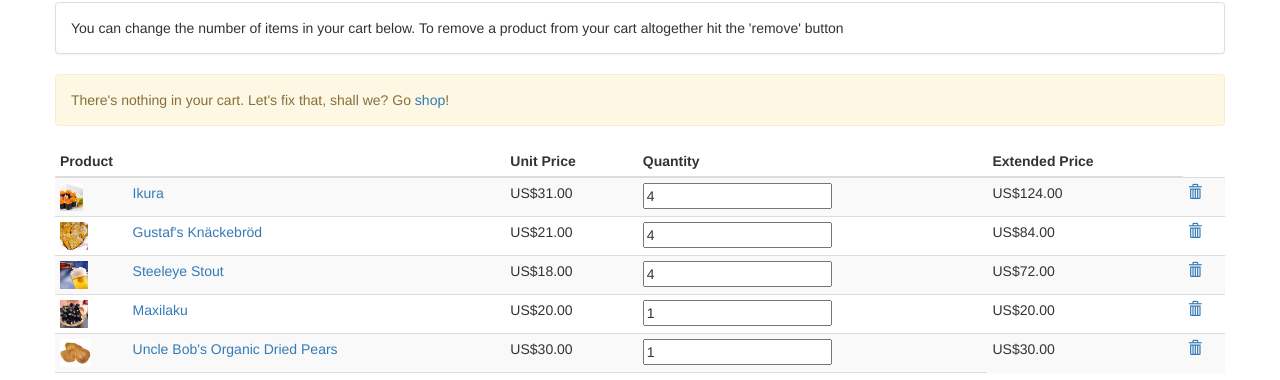
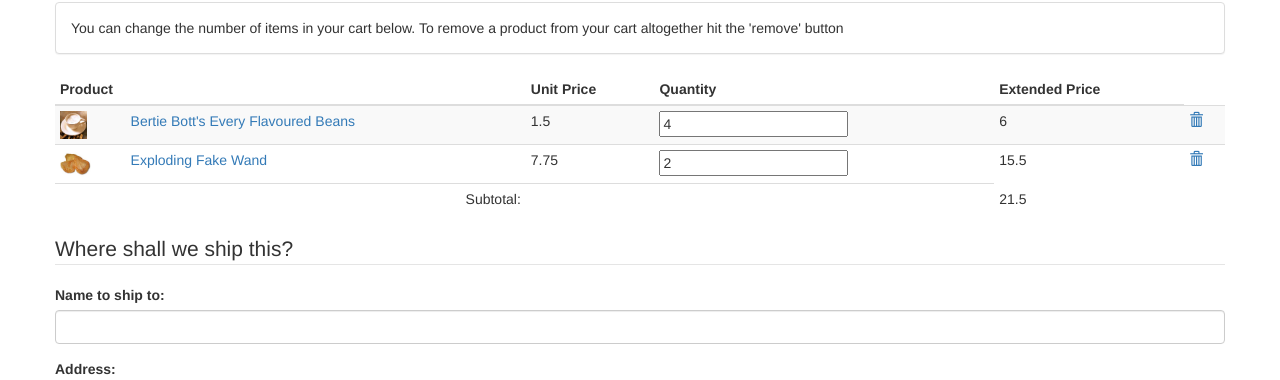
Before and after one commit to calvinvette/20170213-AngularJS, a website: page app/ordering/checkout.html in a window 1280 px wide. Shown: the part 400-780 px from the top of the page. Drawn offline with nearby package versions, Linux system fonts and the light colour scheme.

Commit message:
Lab 5 Solution

```diff
--- /dev/null
+++ b/app/ordering/CheckoutController.js
@@ -0,0 +1,53 @@
+(function() {
+  angular.module("OrderingModule").controller("CheckoutController", CheckoutController);
+  CheckoutController.$inject = ['$scope'];
+  // console.log("CheckoutController assigned");
+  function CheckoutController($scope) {
+    console.log("CheckoutController Loaded");
+    $scope.cart = [ {
+      product : {
+        productId : 1,
+        name : "Bertie Bott's Every Flavoured Beans",
+        price : 1.5
+      },
+      quantity : 4
+    },{
+      product : {
+        productId : 7,
+        name : "Exploding Fake Wand",
+        price : 7.75
+      },
+      quantity : 2
+    }];
+    $scope.cartTotal = 0;
+    $scope.$watch('cart', function() {
+      $scope.cartTotal = getCartTotal($scope.cart);
+    }, true);
+    $scope.removeFromCart = function(product) {
+      console.log("Removing " + product.name + " from cart");
+      for (var idx in $scope.cart) {
+        var item = $scope.cart[idx];
+        if (item.product == product) {
+          $scope.cart.splice(idx, 1);
+        }
+      }
+    }
+    $scope.processOrder = function() {
+      console.log("Processing Order...");
+      for (var idx in $scope.cart) {
+        var item = $scope.cart[idx];
+        console.log(item);
+      }
+      $scope.cart = [];
+    }
+  }
+
+  function getCartTotal(cart) {
+    var sum = 0;
+    for (var idx in cart) {
+      sum += cart[idx].quantity * cart[idx].product.price;
+    }
+    return sum;
+  }
+  // console.log("CheckoutController End IIFE");
+})();
--- /dev/null
+++ b/app/ordering/OrderingModule.js
@@ -0,0 +1,4 @@
+(function() {
+  angular.module("OrderingModule", []);
+  console.log("OrderingModule Loaded");
+})();
--- a/app/ordering/checkout.html
+++ b/app/ordering/checkout.html
@@ -8,9 +8,15 @@
   <script src="/app/node_modules/bootstrap/dist/js/bootstrap.min.js"></script>
   <link rel="stylesheet" href="/app/node_modules/bootstrap/dist/css/bootstrap.min.css" />
   <link rel="stylesheet" href="/assets/css/site.css" />
+
+  <script src="/app/node_modules/angular/angular.js"></script>
+
+  <script src="/app/ordering/OrderingModule.js"></script>
+  <script src="/app/ordering/CheckoutController.js"></script>
+
 </head>
 
-<body class="container">
+<body class="container" ng-app="OrderingModule">
   <div>
     <nav class="navbar navbar-default navbar-fixed-top">
       <button class="navbar-toggle collapsed" data-toggle="collapse" data-target="#topNavbar">
@@ -43,7 +49,7 @@
     </h1>
     </header>
   </div>
-  <main class="row">
+  <main class="row" ng-controller="CheckoutController">
     <h1> Check Out</h1>
     <div class="panel panel-default">
       <div class="panel-body">
@@ -51,7 +57,7 @@
       </div>
     </div>
     <div class="table-responsive">
-      <div class="alert alert-warning">There's nothing in your cart. Let's fix that, shall we? Go <a href="/browse">shop</a>!</div>
+      <div class="alert alert-warning" ng-show="cart.length == 0">There's nothing in your cart. Let's fix that, shall we? Go <a href="/browse">shop</a>!</div>
       <table id="cartTable" class="table table-striped table-hover table-condensed">
         <thead>
           <tr>
@@ -67,66 +73,21 @@
             <td style="text-align: right">Subtotal:</td>
             <td></td>
             <td></td>
-            <td style="border-top: 5px">US$330.00</td>
+            <td style="border-top: 5px">{{cartTotal}}</td>
           </tr>
         </tfoot>
         <tbody>
           <!-- ngRepeat: line in cart -->
-          <tr>
-            <td><img title="10" src="/assets/img/productImages/10.jpg"></td>
-            <td><a href="/product/10">Ikura</a></td>
-            <td>US$31.00</td>
+          <tr ng-repeat="item in cart track by $index">
+            <td><img ng-attr-title="{{item.product.productId}}" ng-attr-src="/assets/img/productImages/{{item.product.productId}}.jpg"></td>
+            <td><a ng-attr-href="/product/{{item.product.productId}}">{{item.product.name}}</a></td>
+            <td>{{item.product.price}}</td>
             <td>
-              <input type="number" value="4">
+              <input type="number" ng-attr-value="{{item.quantity}}">
             </td>
-            <td>US$124.00</td>
-            <td><a><span class="glyphicon glyphicon-trash"></span></a></td>
+            <td>{{item.quantity * item.product.price}}</td>
+            <td><a><span class="glyphicon glyphicon-trash" ng-click="removeFromCart(item.product)"></span></a></td>
           </tr>
-
-          <tr>
-            <td><img title="22" src="/assets/img/productImages/22.jpg"></td>
-            <td><a href="/product/22">Gustaf's Knäckebröd</a></td>
-            <td>US$21.00</td>
-            <td>
-              <input type="number" value="4">
-            </td>
-            <td>US$84.00</td>
-            <td><a><span class="glyphicon glyphicon-trash"></span></a></td>
-          </tr>
-
-          <tr>
-            <td><img title="35" src="/assets/img/productImages/35.jpg"></td>
-            <td><a href="/product/35">Steeleye Stout</a></td>
-            <td>US$18.00</td>
-            <td>
-              <input type="number" value="4">
-            </td>
-            <td>US$72.00</td>
-            <td><a><span class="glyphicon glyphicon-trash"></span></a></td>
-          </tr>
-
-          <tr>
-            <td><img title="49" src="/assets/img/productImages/49.jpg"></td>
-            <td><a href="/product/49">Maxilaku</a></td>
-            <td>US$20.00</td>
-            <td>
-              <input type="number" value="1">
-            </td>
-            <td>US$20.00</td>
-            <td><a><span class="glyphicon glyphicon-trash"></span></a></td>
-          </tr>
-
-          <tr>
-            <td><img title="7" src="/assets/img/productImages/7.jpg"></td>
-            <td><a href="/product/7">Uncle Bob's Organic Dried Pears</a></td>
-            <td>US$30.00</td>
-            <td>
-              <input type="number" value="1">
-            </td>
-            <td>US$30.00</td>
-            <td><a><span class="glyphicon glyphicon-trash"></span></a></td>
-          </tr>
-
         </tbody>
       </table>
     </div>
@@ -215,7 +176,7 @@
         </div>
       </fieldset>
 
-      <button class="btn btn-primary">Place Order" </button>
+      <button class="btn btn-primary" ng-click="processOrder()">Place Order" </button>
     </section>
   </main>
   <footer class="row"><span>Copyright © Northwind Traders</span>
```
Also changed, not shown: app/main/aboutUs.html (+3 -3 lines), 2 other files.
